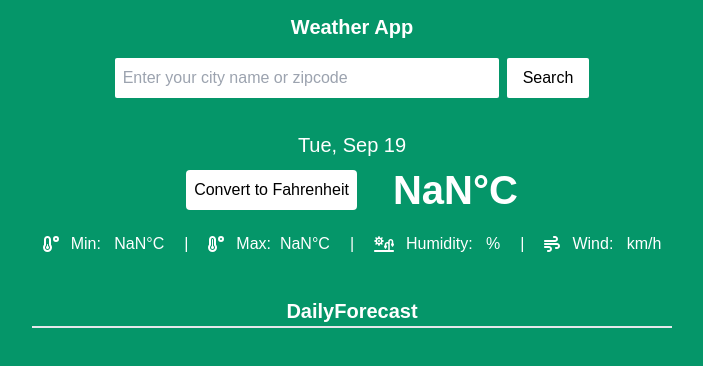
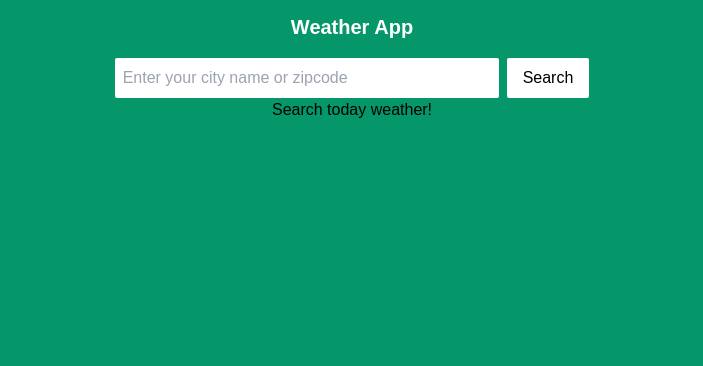
Before and after one commit to NidhiSharma63/weather-app, a React (Create React App) app: page / in a window 1280 px wide. Shown: the top 366 px of the page, without its empty margins (288-991 px from the left). Built offline with nearby package versions, Linux system fonts and the light colour scheme.

Commit message:
all working good

```diff
--- a/package.json
+++ b/package.json
@@ -17,6 +17,7 @@
     "react": "^18.2.0",
     "react-dom": "^18.2.0",
     "react-scripts": "5.0.1",
+    "react-spinners": "^0.13.8",
     "web-vitals": "^2.1.4"
   },
   "scripts": {
--- a/src/App.jsx
+++ b/src/App.jsx
@@ -1,15 +1,31 @@
 import React from "react";
+import ClipLoader from "react-spinners/ClipLoader";
 import DailyForecast from "./components/DailyForecast";
 import Header from "./components/Header";
 import WeatherDetails from "./components/WeatherDetails";
+import { useUserContext } from "./provider/userContextProvider";
+import { useWeatherContext } from "./provider/weatherContextProvider";
 
 const App = () => {
+  const { dayData, dayDataLoading, foreCastData, isForeCastDataLoading } = useWeatherContext();
+  const { searchTemp } = useUserContext();
+
   return (
     <div className="bg-emerald-600 h-[100vh] pt-3">
       <div className="flex flex-col items-center">
         <Header />
-        <WeatherDetails />
-        <DailyForecast />
+        {!dayData && !searchTemp && <p>Search today weather!</p>}
+        {searchTemp && dayDataLoading && isForeCastDataLoading && (
+          <div className="flex items-center">
+            <ClipLoader />
+          </div>
+        )}
+        {searchTemp && dayData && foreCastData && (
+          <>
+            <WeatherDetails />
+            <DailyForecast />
+          </>
+        )}
       </div>
     </div>
   );
--- a/src/components/WeatherDetails.jsx
+++ b/src/components/WeatherDetails.jsx
@@ -1,27 +1,27 @@
 import { faSunPlantWilt, faTemperatureHigh, faTemperatureLow, faWind } from "@fortawesome/free-solid-svg-icons"; // Import the icon
 import { FontAwesomeIcon } from "@fortawesome/react-fontawesome";
 import React from "react";
-
 import useWeatherDetail from "../hook/useWeatherDetail";
+import { useUserContext } from "../provider/userContextProvider";
 import formatDate from "../utils/formateDate";
 
 const WeatherDetails = () => {
-  const { handleToggleCelsius, temperatureValue, dayData, convertToCelsius, userInput } = useWeatherDetail();
-  console.log(dayData, ":::day date");
+  const { handleToggleCelsius, temperatureValue, dayData } = useWeatherDetail();
+  const { searchTemp, convertDailyForeCastToCelsius } = useUserContext();
   return (
     <div className="mt-8 flex flex-col items-center">
       {/* upper section */}
 
       <div className="flex flex-col items-center">
         <p className="text-[20px] text-white">{formatDate(new Date())}</p>
-        <p className="text-[40px] text-white font-bold">{userInput}</p>
+        <p className="text-[40px] text-white font-bold">{searchTemp}</p>
       </div>
 
       {/* display temperature */}
 
       <div className="flex gap-9 items-center">
         <button className="bg-white px-2 rounded h-[40px] font-medium" onClick={handleToggleCelsius}>
-          Convert to {convertToCelsius ? "Fahrenheit" : "Celsius"}
+          Convert to {convertDailyForeCastToCelsius ? "Fahrenheit" : "Celsius"}
         </button>
         <p className="text-[40px] text-white font-bold">{temperatureValue.temp}</p>
       </div>
--- a/src/hook/useWeatherDetail.js
+++ b/src/hook/useWeatherDetail.js
@@ -4,7 +4,7 @@ import { useWeatherContext } from "../provider/weatherContextProvider";
 import { kelvinToCelsius, kelvinToFahrenheit } from "../utils/convertTempData";
 
 const useWeatherDetail = () => {
-  const { dayData } = useWeatherContext();
+  const { dayData, dayDataLoading } = useWeatherContext();
   const { userInput, setConvertDailyForeCastToCelsius } = useUserContext();
   const [temperatureValue, setTemperatureValue] = useState({ temp: "", min: "", max: "" });
   const [convertToCelsius, setConvertToCelsius] = useState(true);
@@ -51,7 +51,7 @@ const useWeatherDetail = () => {
     setConvertDailyForeCastToCelsius((prev) => !prev);
   };
 
-  return { handleToggleCelsius, temperatureValue, dayData, convertToCelsius, userInput };
+  return { handleToggleCelsius, temperatureValue, dayData, convertToCelsius, userInput, dayDataLoading };
 };
 
 export default useWeatherDetail;
--- a/src/provider/weatherContextProvider.jsx
+++ b/src/provider/weatherContextProvider.jsx
@@ -1,4 +1,4 @@
-import React, { createContext, useContext, useState } from "react";
+import React, { createContext, useContext } from "react";
 import useGetWeather from "../hook/useGetWeather";
 
 const WeatherContext = createContext({
@@ -11,12 +11,9 @@ const WeatherContext = createContext({
  * @param children
  */
 export default function WeatherContextProvider({ children }) {
-  const [userInput, setUserInput] = useState("");
-  const [search, setSearch] = useState(false);
   const { useGetCurrentWeather, useGetForeCastWeather } = useGetWeather();
-  const { data: dayData } = useGetCurrentWeather();
+  const { data: dayData, isLoading: dayDataLoading } = useGetCurrentWeather();
   const { data: foreCastData, isLoading: isForeCastDataLoading } = useGetForeCastWeather();
-  const [convertDailyForeCastToCelsius, setConvertDailyForeCastToCelsius] = useState(true);
 
   return (
     <WeatherContext.Provider
@@ -24,12 +21,7 @@ export default function WeatherContextProvider({ children }) {
         dayData,
         foreCastData,
         isForeCastDataLoading,
-        convertDailyForeCastToCelsius,
-        setConvertDailyForeCastToCelsius,
-        userInput,
-        setUserInput,
-        search,
-        setSearch,
+        dayDataLoading,
       }}>
       {children}
     </WeatherContext.Provider>
```
Also changed, not shown: 1 other file (tests, documents, lock files or other folders).
